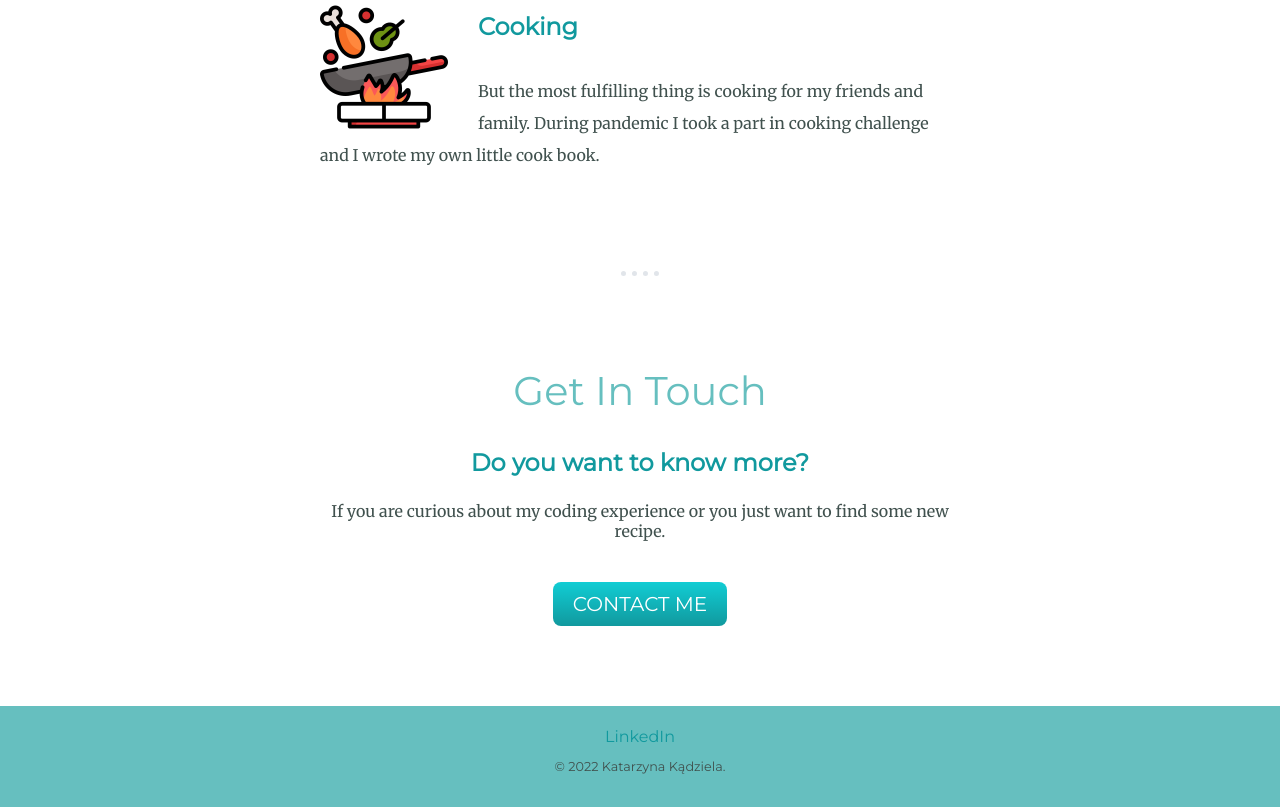
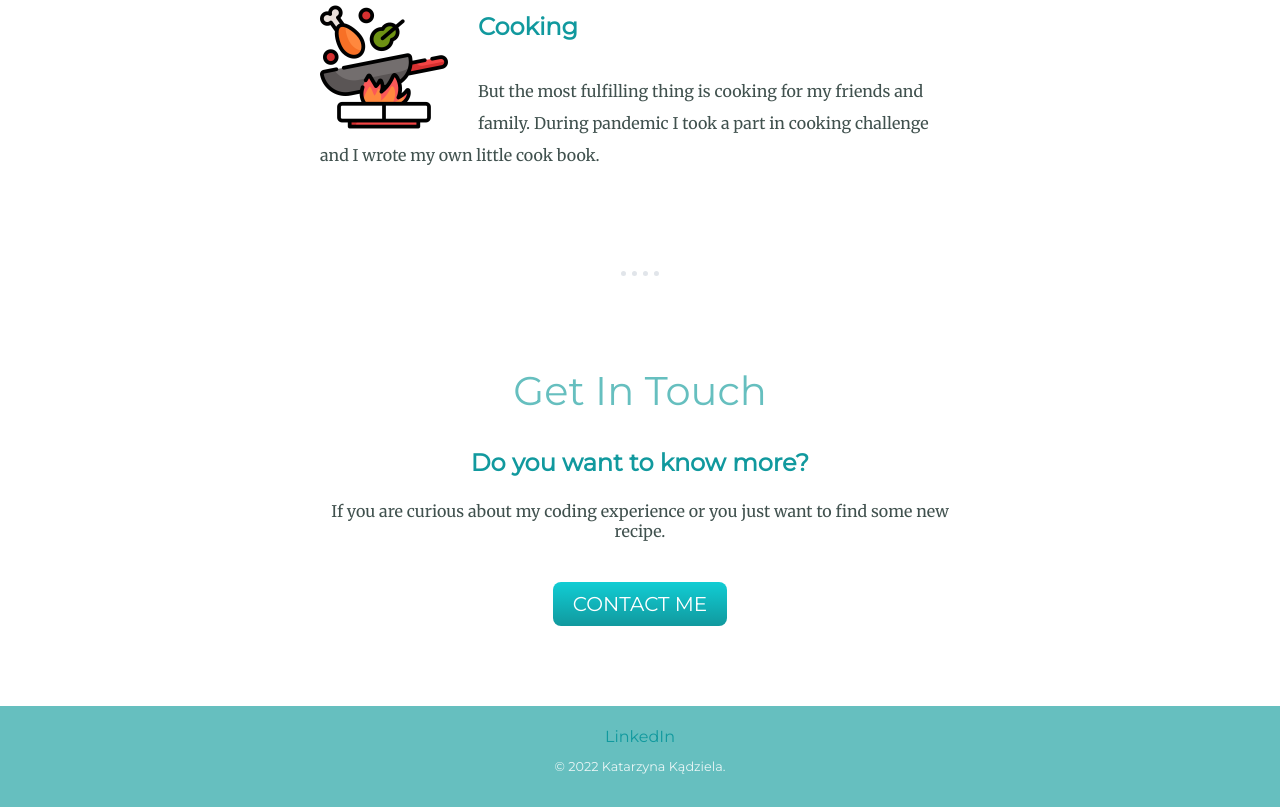
Before and after one commit to kadzielix/Personal-Website, a plain HTML site: page index.html in a window 1280 px wide. Shown: the part 2027-2834 px from the top of the page. Drawn offline with Linux system fonts and the light colour scheme.

Commit message:
Update styles.css

```diff
--- a/css/styles.css
+++ b/css/styles.css
@@ -148,7 +148,7 @@ h3 {
 }
 
 .kk {
-    color: #40514E;
+    color: #EAF6F6;
     font-size: 0.8rem;
     font-family: 'Montserrat', serif;
 }
```
